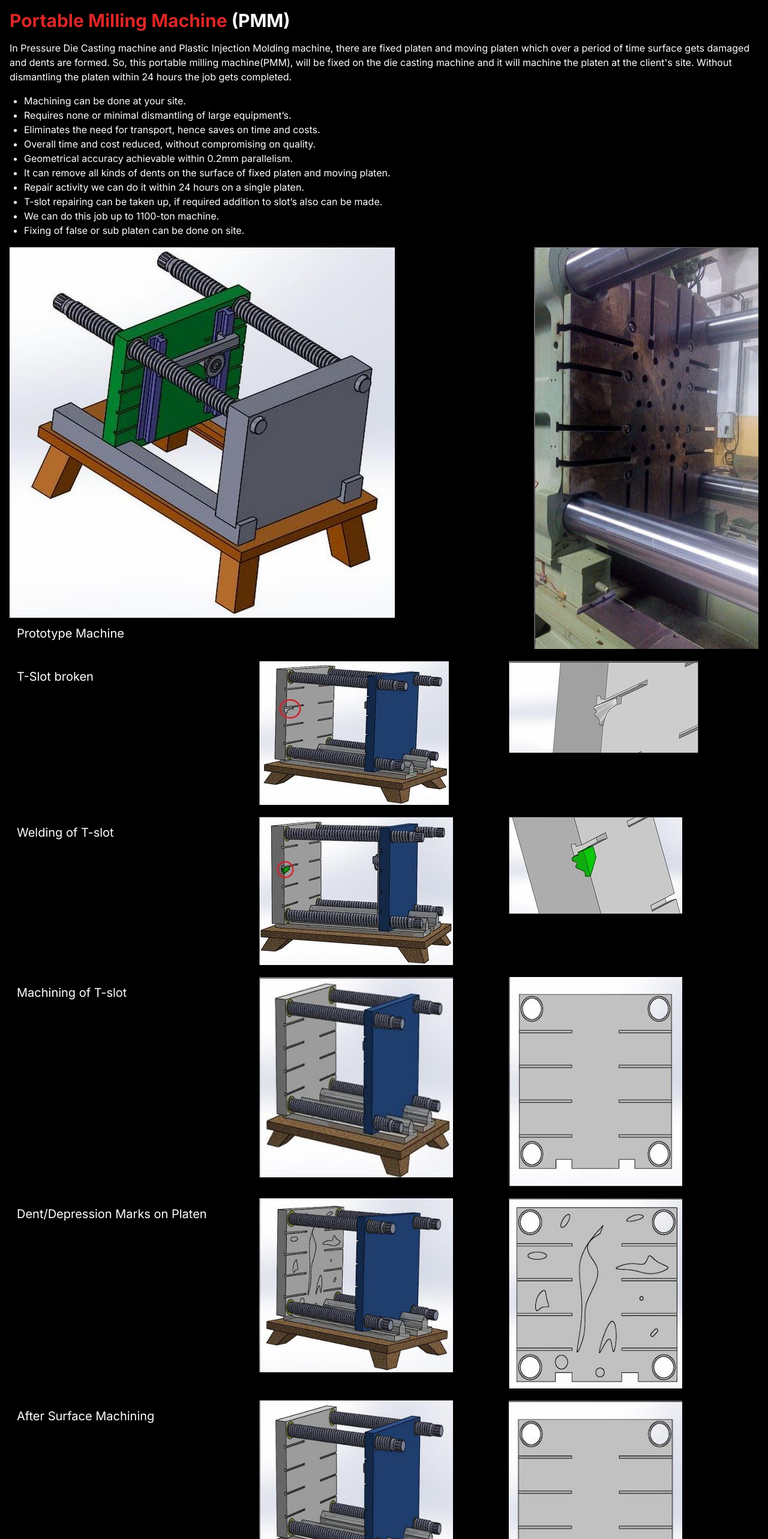
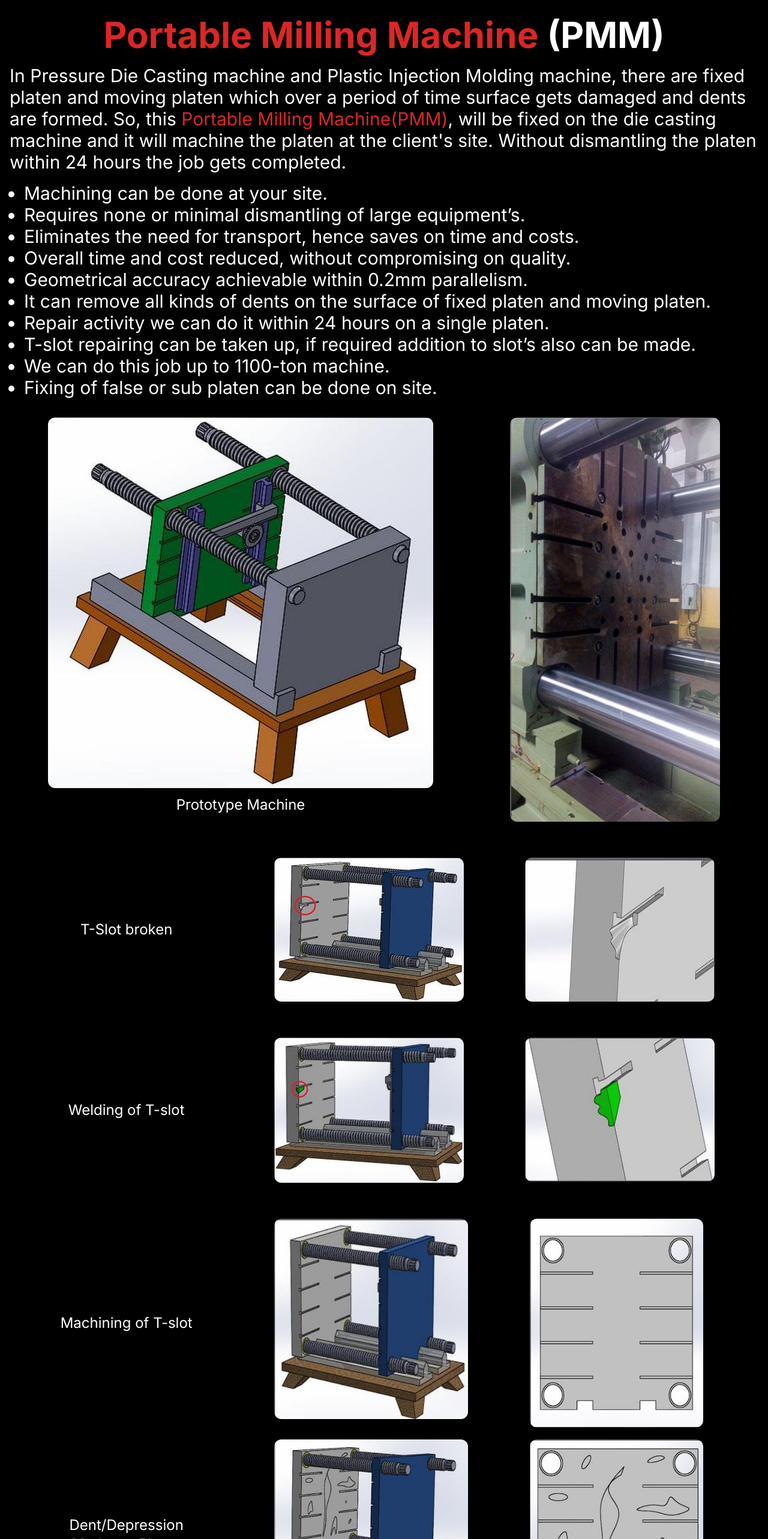
Before and after one commit to krishnaragu/Mardia-DieCast, a Next.js app: page /PMM in a window 1280 px wide. Shown: the top 2566 px of the page at 60% size. Built offline with nearby package versions, Linux system fonts and the light colour scheme.

Commit message:
pmm page modified

```diff
--- a/app/PMM/page.js
+++ b/app/PMM/page.js
@@ -3,15 +3,15 @@ import React from 'react';
 
 const page = () => {
     return (
-        <div className="container mx-auto p-4 ">
-            <h1 className="text-3xl font-bold mb-4"><span className='text-red-600'>Portable Milling Machine</span> (PMM)</h1>
-            <p className="mb-4">
+        <div className="container mx-auto p-4">
+            <h1 className="text-6xl font-bold mb-4 text-center mt-3 "><span className='text-red-600'>Portable Milling Machine</span> (PMM)</h1>
+            <p className="mb-4 mt-5 text-3xl">
                 In Pressure Die Casting machine and Plastic Injection Molding machine, there are fixed platen and moving
-                platen which over a period of time surface gets damaged and dents are formed. So, this portable milling
-                machine(PMM), will be fixed on the die casting machine and it will machine the platen at the client{"'"}s site.
+                platen which over a period of time surface gets damaged and dents are formed. So, this <span className='text-red-600'>Portable Milling
+                    Machine(PMM)</span>, will be fixed on the die casting machine and it will machine the platen at the client{"'"}s site.
                 Without dismantling the platen within 24 hours the job gets completed.
             </p>
-            <ul className="list-disc pl-6 mb-4">
+            <ul className="list-disc pl-6 mb-8 text-3xl">
                 <li>Machining can be done at your site.</li>
                 <li>Requires none or minimal dismantling of large equipment{"’"}s.</li>
                 <li>Eliminates the need for transport, hence saves on time and costs.</li>
@@ -23,46 +23,47 @@ const page = () => {
                 <li>We can do this job up to 1100-ton machine.</li>
                 <li>Fixing of false or sub platen can be done on site.</li>
             </ul>
-            <figure className='flex justify-between'>
+            <figure className='flex justify-around mb-4'>
                 <div>
-                    <Image src={"/assets/pmm/prototype-machine1.jpg"} width={642} height={648} alt='prototype-machine1' />
-                    <p className='text-xl p-3'>Prototype Machine</p>
+                    <Image src={"/assets/pmm/prototype-machine1.jpg"} width={642} height={666} alt='prototype-machine1' className='rounded-xl hover:scale-105' />
+                    <p className='text-2xl p-3 text-center '>Prototype Machine</p>
                 </div>
-                <Image src={"/assets/pmm/prototype-machine2.jpg"} width={374} height={666} alt='prototype-machine2' />
+                <Image src={"/assets/pmm/prototype-machine2.jpg"} width={350} height={350} alt='prototype-machine2' className='rounded-xl hover:scale-105' />
             </figure>
-            <div className='pt-5'>
-                <figure className='grid grid-cols-3 justify-between'>
-                    <p className='text-xl p-3 align-middle'>T-Slot broken</p>
-                    <Image src={"/assets/pmm/t-slot-broken1.jpg"} width={316} height={240} alt='t-slot-broken1' />
-                    <Image src={"/assets/pmm/t-slot-broken2.jpg"} width={316} height={153} alt='t-slot-broken2' />
+
+            <div className='pt-5 mt-10'>
+                <figure className='grid grid-cols-3 gap-10  justify-between'>
+                    <p className='text-2xl p-3 align-middle text-center mt-auto mb-auto'>T-Slot broken</p>
+                    <Image src={"/assets/pmm/t-slot-broken1.jpg"} width={316} height={240} alt='t-slot-broken1' className='rounded-xl ml-3 hover:scale-105' />
+                    <Image src={"/assets/pmm/t-slot-broken2.jpg"} width={316} height={240} alt='t-slot-broken2' className='rounded-xl sm:h-60 h-24 hover:scale-105' />
+                </figure>
+            </div>
+            <div className='pt-5 mt-10'>
+                <figure className='grid grid-cols-3 gap-10 justify-between'>
+                    <p className='text-2xl p-3 align-middle text-center mt-auto mb-auto'>Welding of T-slot</p>
+                    <Image src={"/assets/pmm/welding-of-t-slot1.jpg"} width={316} height={240} alt='welding-of-t-slot1' className='rounded-xl ml-3 hover:scale-105' />
+                    <Image src={"/assets/pmm/welding-of-t-slot2.jpg"} width={316} height={240} alt='welding-of-t-slot2' className='rounded-xl sm:h-60 h-24 hover:scale-105' />
+                </figure>
+            </div>
+            <div className='pt-5 mt-10'>
+                <figure className='grid grid-cols-3 gap-10 justify-between'>
+                    <p className='text-2xl p-3 align-middle text-center mt-auto mb-auto'>Machining of T-slot</p>
+                    <Image src={"/assets/pmm/machining-of-t-slot1.jpg"} width={323} height={247} alt='machining-of-t-slot1' className='rounded-xl ml-3 hover:scale-105' />
+                    <Image src={"/assets/pmm/machining-of-t-slot2.jpg"} width={289} height={247} alt='machining-of-t-slot2' className='rounded-xl ml-2 hover:scale-105' />
                 </figure>
             </div>
             <div className='pt-5'>
-                <figure className='grid grid-cols-3 justify-between'>
-                    <p className='text-xl p-3 align-middle'>Welding of T-slot</p>
-                    <Image src={"/assets/pmm/welding-of-t-slot1.jpg"} width={323} height={247} alt='welding-of-t-slot1' />
-                    <Image src={"/assets/pmm/welding-of-t-slot2.jpg"} width={289} height={162} alt='welding-of-t-slot2' />
+                <figure className='grid grid-cols-3 gap-10 justify-between'>
+                    <p className='text-2xl p-3 align-middle text-center mt-auto mb-auto'>Dent/Depression<br /> Marks on Platen</p>
+                    <Image src={"/assets/pmm/dent-depression-marks-on-platen1.jpg"} width={323} height={247} alt='dent-depression-marks-on-platen1' className='rounded-xl ml-3 hover:scale-105' />
+                    <Image src={"/assets/pmm/dent-depression-marks-on-platen2.jpg"} width={289} height={162} alt='dent-depression-marks-on-platen2' className='rounded-xl ml-2 hover:scale-105' />
                 </figure>
             </div>
             <div className='pt-5'>
-                <figure className='grid grid-cols-3 justify-between'>
-                    <p className='text-xl p-3 align-middle'>Machining of T-slot</p>
-                    <Image src={"/assets/pmm/machining-of-t-slot1.jpg"} width={323} height={247} alt='machining-of-t-slot1' />
-                    <Image src={"/assets/pmm/machining-of-t-slot2.jpg"} width={289} height={162} alt='machining-of-t-slot2' />
-                </figure>
-            </div>
-            <div className='pt-5'>
-                <figure className='grid grid-cols-3 justify-between'>
-                    <p className='text-xl p-3 align-middle'>Dent/Depression Marks on Platen</p>
-                    <Image src={"/assets/pmm/dent-depression-marks-on-platen1.jpg"} width={323} height={247} alt='dent-depression-marks-on-platen1' />
-                    <Image src={"/assets/pmm/dent-depression-marks-on-platen2.jpg"} width={289} height={162} alt='dent-depression-marks-on-platen2' />
-                </figure>
-            </div>
-            <div className='pt-5'>
-                <figure className='grid grid-cols-3 '>
-                    <p className='text-xl p-3 align-middle'>After Surface Machining</p>
-                    <Image src={"/assets/pmm/after-surface-machining1.jpg"} width={323} height={247} alt='after-surface-machining1' />
-                    <Image src={"/assets/pmm/after-surface-machining2.jpg"} width={289} height={162} alt='after-surface-machining2' />
+                <figure className='grid grid-cols-3 gap-10 justify-between '>
+                    <p className='text-2xl p-3 align-middle text-center mt-auto mb-auto'>After Surface Machining</p>
+                    <Image src={"/assets/pmm/after-surface-machining1.jpg"} width={323} height={247} alt='after-surface-machining1' className='rounded-xl ml-3 hover:scale-105' />
+                    <Image src={"/assets/pmm/after-surface-machining2.jpg"} width={289} height={162} alt='after-surface-machining2' className='rounded-xl ml-2 hover:scale-105' />
                 </figure>
             </div>
         </div>
```
